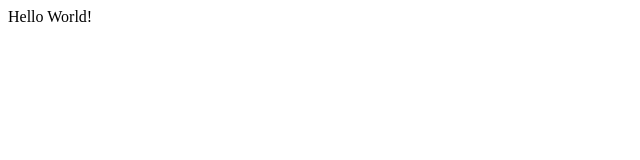
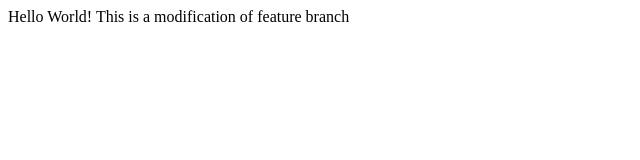
Before and after one commit to odo1sylvester/tutorial, a plain HTML site: page index.html in a window 1280 px wide. Shown: the whole page, without its empty margins (0-640 px from the left). Drawn offline with Linux system fonts and the light colour scheme.

Commit message:
First feature branch save

```diff
--- a/index.html
+++ b/index.html
@@ -5,5 +5,6 @@
 	</head>
 	<body>
 		Hello World!
+		This is a modification of feature branch
 	</body>
 </html>
```
